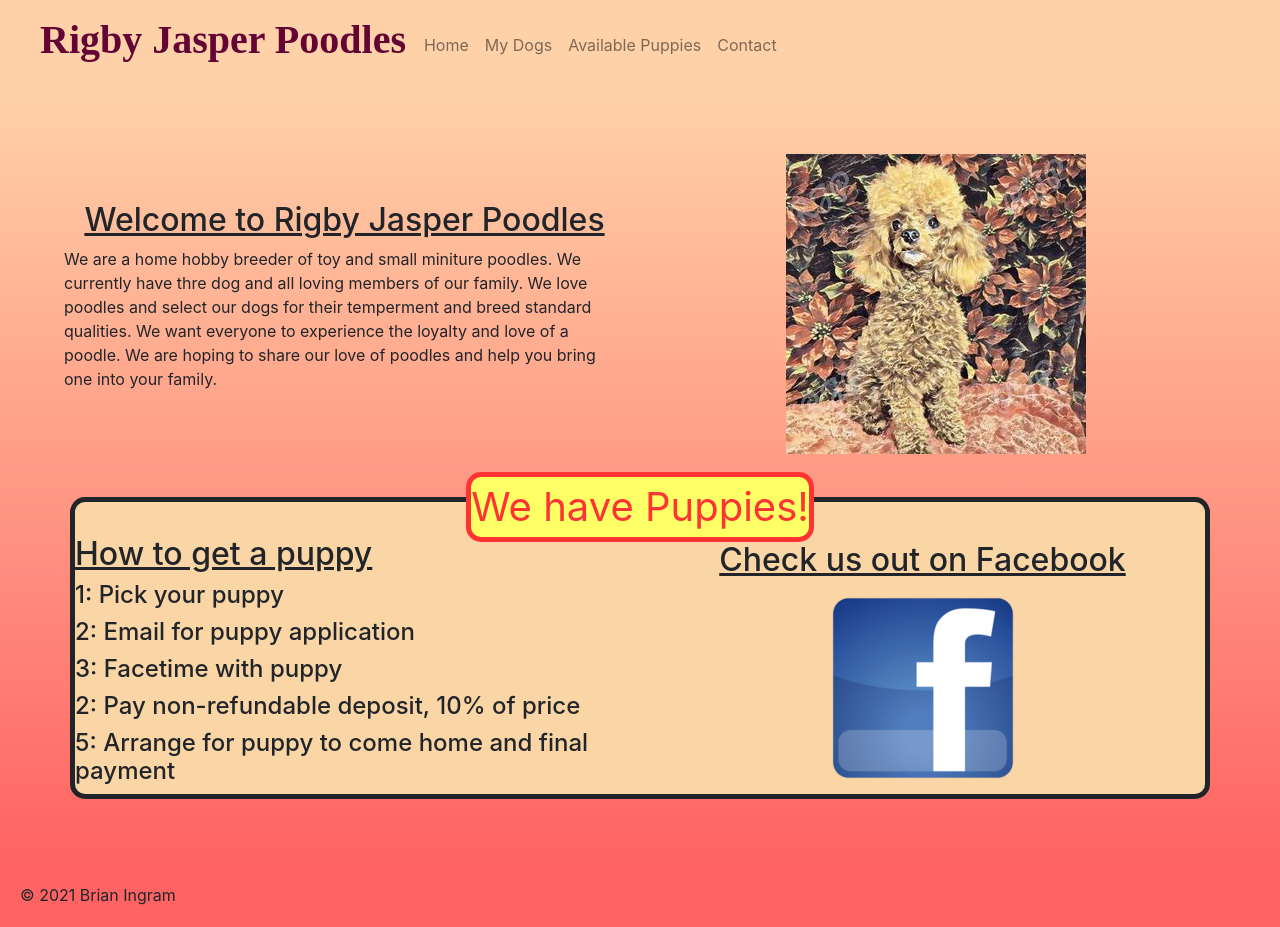
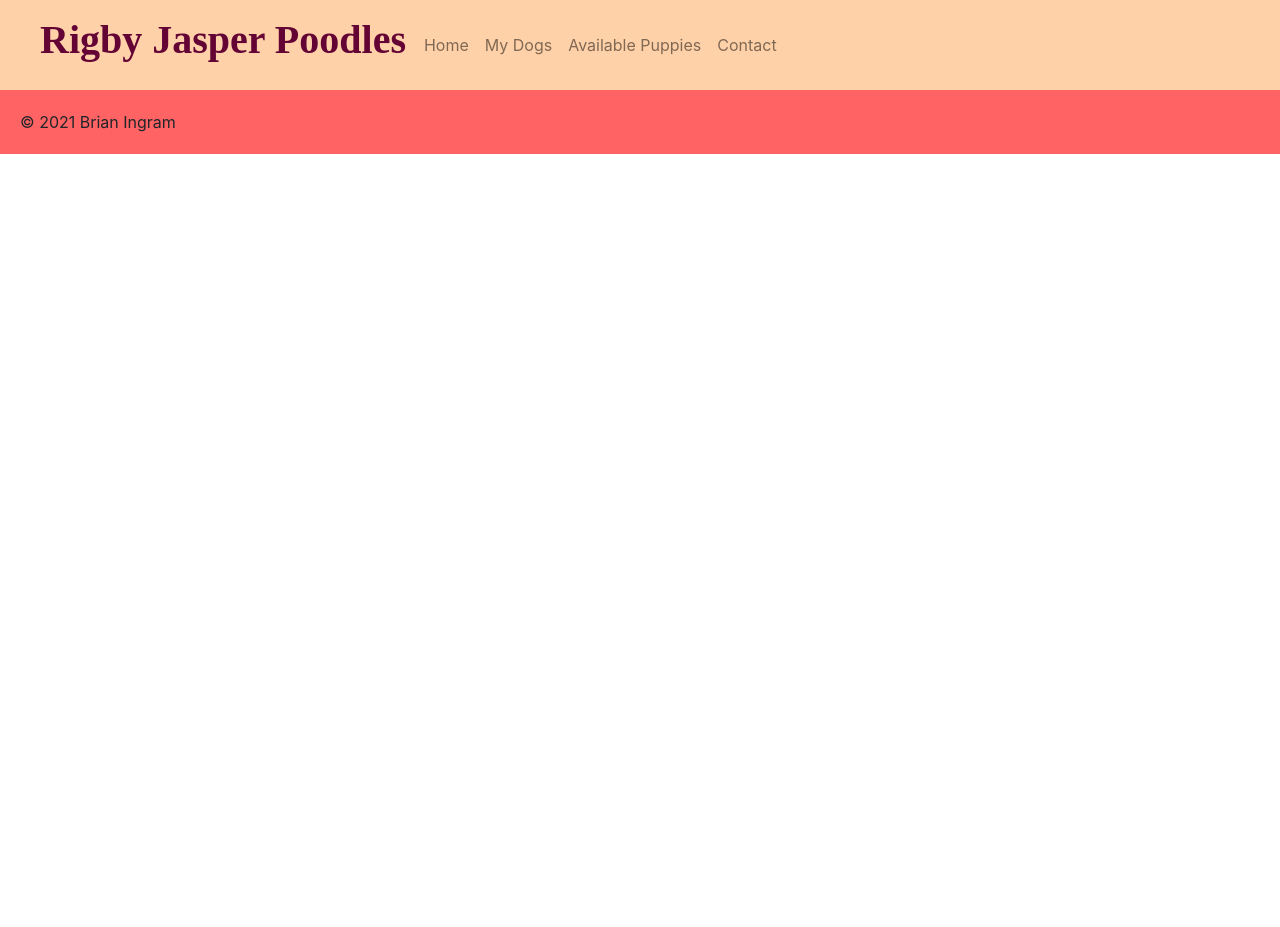
Before and after one commit to ingrambc/Holly-s-Poodle-Page, a React (Create React App) app: page / in a window 1280 px wide. After the commit the page ends 800 px from the top, so only its background shows below. Built offline with nearby package versions, Linux system fonts and the light colour scheme.

Commit message:
changed routing in App.js

```diff
--- a/src/App.js
+++ b/src/App.js
@@ -13,10 +13,10 @@ function App() {
     <Router>
         <Header />
         <Wrapper>
-          <Route exact path="/MyDogs" component={ MyDogs } />
-          <Route exact path="/AvailablePuppies" component={ AvailablePuppies } />
-          <Route exact path="/contact" component={ Contact } />
-          <Route exact path={["/", "/about"]} component={ About } />
+          <Route exact path="/rigbyjasperpoodles/MyDogs" component={ MyDogs } />
+          <Route exact path="/rigbyjasperpoodles/AvailablePuppies" component={ AvailablePuppies } />
+          <Route exact path="/rigbyjasperpoodles/contact" component={ Contact } />
+          <Route exact path={["/rigbyjasperpoodles/", "/rigbyjasperpoodles/about"]} component={ About } />
         </Wrapper>
         <Footer />
 
```
Also changed, not shown: 1 other file (tests, documents, lock files or other folders).
